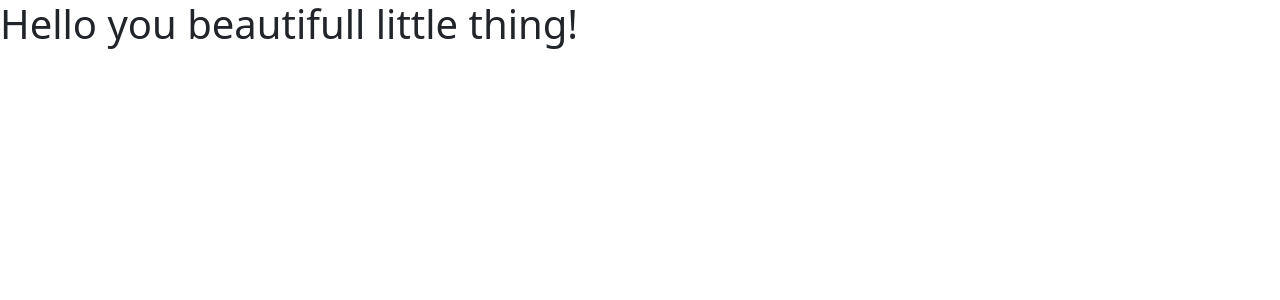
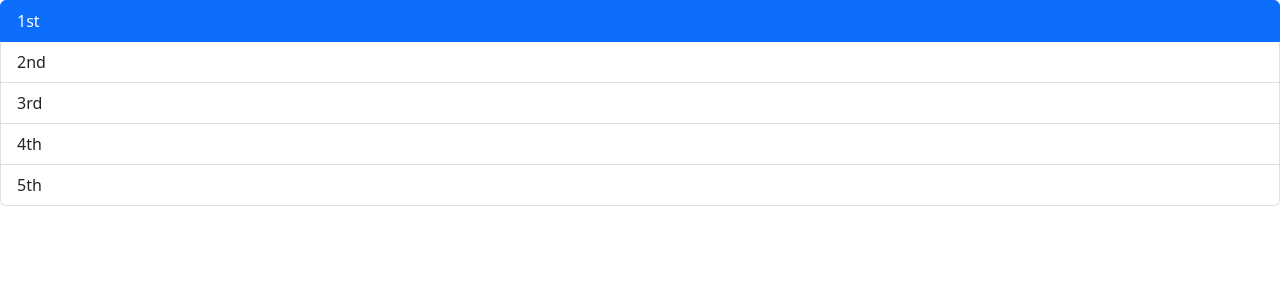
Before and after one commit to AaminRepos/React001, a React (Vite) app: page / in a window 1280 px wide. Shown: the top 300 px of the page. Built offline with nearby package versions, Linux system fonts and the light colour scheme.

Commit message:
ListGrouping

```diff
--- a/src/App.tsx
+++ b/src/App.tsx
@@ -1,8 +1,15 @@
-import Message from "./Message";
+import ListGroup from "./components/ListGroup";
 
-
-function App(){
-    return <div><Message /></div>;
+function App() {
+  return (
+    <ul className="list-group">
+      <li className="list-group-item active">1st</li>
+      <li className="list-group-item">2nd</li>
+      <li className="list-group-item">3rd</li>
+      <li className="list-group-item">4th</li>
+      <li className="list-group-item">5th</li>
+    </ul>
+  );
 }
 
 export default App;
--- /dev/null
+++ b/src/components/ListGroup.tsx
@@ -0,0 +1,5 @@
+function ListGroup(){
+    return <h1>ListGroup</h1>
+}
+
+export default ListGroup;
```
